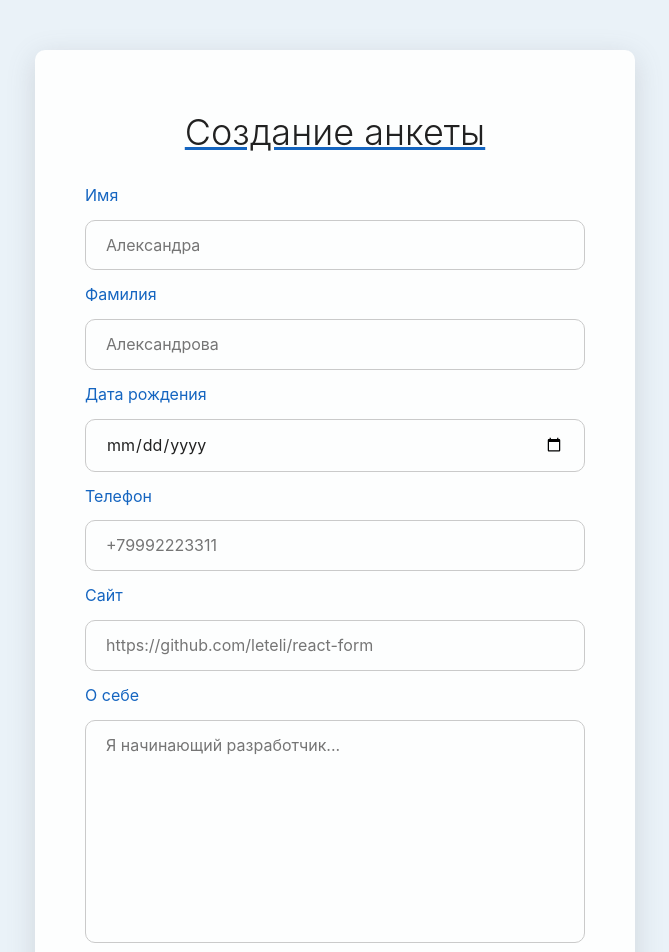
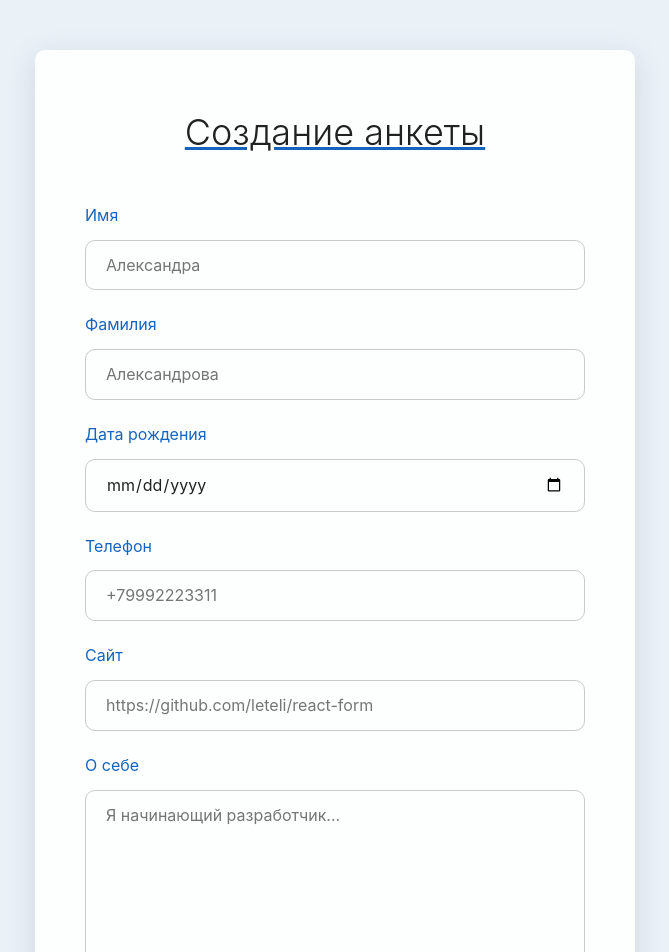
Before and after one commit to leteli/react-form, a React (Create React App) app: page / in a window 1280 px wide. Shown: the top 952 px of the page, without its empty margins (305-974 px from the left). Built offline with nearby package versions, Linux system fonts and the light colour scheme.

Commit message:
add styling for invalid fields

```diff
--- a/src/FormInput.jsx
+++ b/src/FormInput.jsx
@@ -4,17 +4,17 @@ import styles from './styles/FormInput.module.css';
 const FormInput = (props) => {
   return (
     <>
-      <label htmlFor={props.name}>{props.label}</label>
+      <label className={styles.label} htmlFor={props.name}>{props.label}</label>
       <input
         onChange={props.inputHandler}
         value={props.state.value}
-        className={styles.input}
+        className={props.state.isValid === false ? styles.invalidInput : styles.input}
         type={props.type ?? "text"}
         id={props.name}
         name={props.name}
         placeholder={props.placeholder}
       />
-      { props.state.isValid === false ? <div>{ props.state.message }</div> : null }
+      { props.state.isValid === false ? <div className={styles.invalid}>{ props.state.message }</div> : null }
     </>
   );
 };
--- a/src/MultiLineInput.jsx
+++ b/src/MultiLineInput.jsx
@@ -5,17 +5,21 @@ import styles from './styles/FormInput.module.css';
 const MultiLineInput = (props) => {
   return (
     <>
-      <label htmlFor={props.name}>{props.label}</label>
+      <label className={styles.label} htmlFor={props.name}>{props.label}</label>
       <textarea
         onChange={props.inputHandler}
         value={props.state.value}
-        className={styles.input}
+        className={props.state.isValid === false ? styles.invalidInput : styles.input}
         rows="7"
         name={props.name}
         id={props.name}
         placeholder={props.placeholder}
       />
-      { props.state.isValid === null ? null: <div>{props.state.message}</div> }
+      { props.state.isValid === null ? null :
+        <div className={props.state.isValid === false ? styles.invalid : null }>
+          {props.state.message}
+        </div>
+      }
     </>
   );
 };
--- a/src/styles/ButtonGroup.module.css
+++ b/src/styles/ButtonGroup.module.css
@@ -3,7 +3,7 @@
   gap: 1rem;
   width: 100%;
 
-  margin-top: 1rem;
+  margin-top: 1.5rem;
 }
 
 .send,
--- a/src/styles/FormInput.module.css
+++ b/src/styles/FormInput.module.css
@@ -1,9 +1,9 @@
-.input {
+.input,
+.invalidInput {
   display: block;
   resize: none;
   width: 100%;
   margin-top: 10px;
-  margin-bottom: 10px;
   padding: 10px 20px;
   border: 1px solid var(--light-gray);
 
@@ -13,8 +13,25 @@
 }
 
 .input,
+.invalidInput,
 .input::placeholder {
   font-family: inherit;
   font-size: inherit;
   line-height: inherit;
 }
+
+.input {
+  border: 1px solid var(--light-gray);
+}
+
+.invalidInput {
+  border: 1px solid var(--red);
+}
+
+.invalid {
+  color: var(--red);
+}
+
+.label {
+  margin-top: 20px;
+}
--- a/src/styles/index.css
+++ b/src/styles/index.css
@@ -5,6 +5,7 @@
   --light-blue: #EAF2F8;
   --white: #FDFEFE;
   --blue:  #1565C0;
+  --red: #E74C3C;
 }
 
 html,
```
